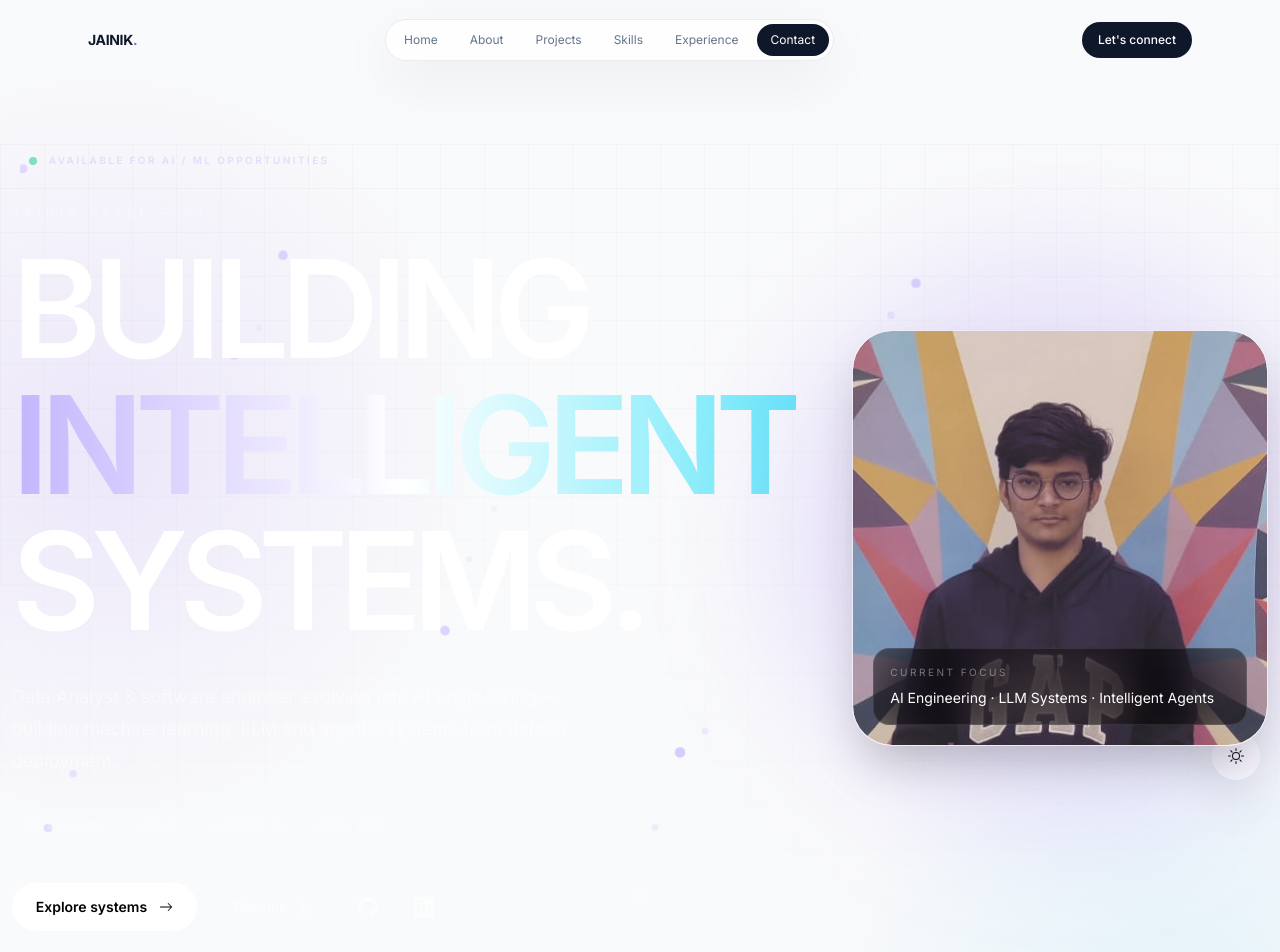
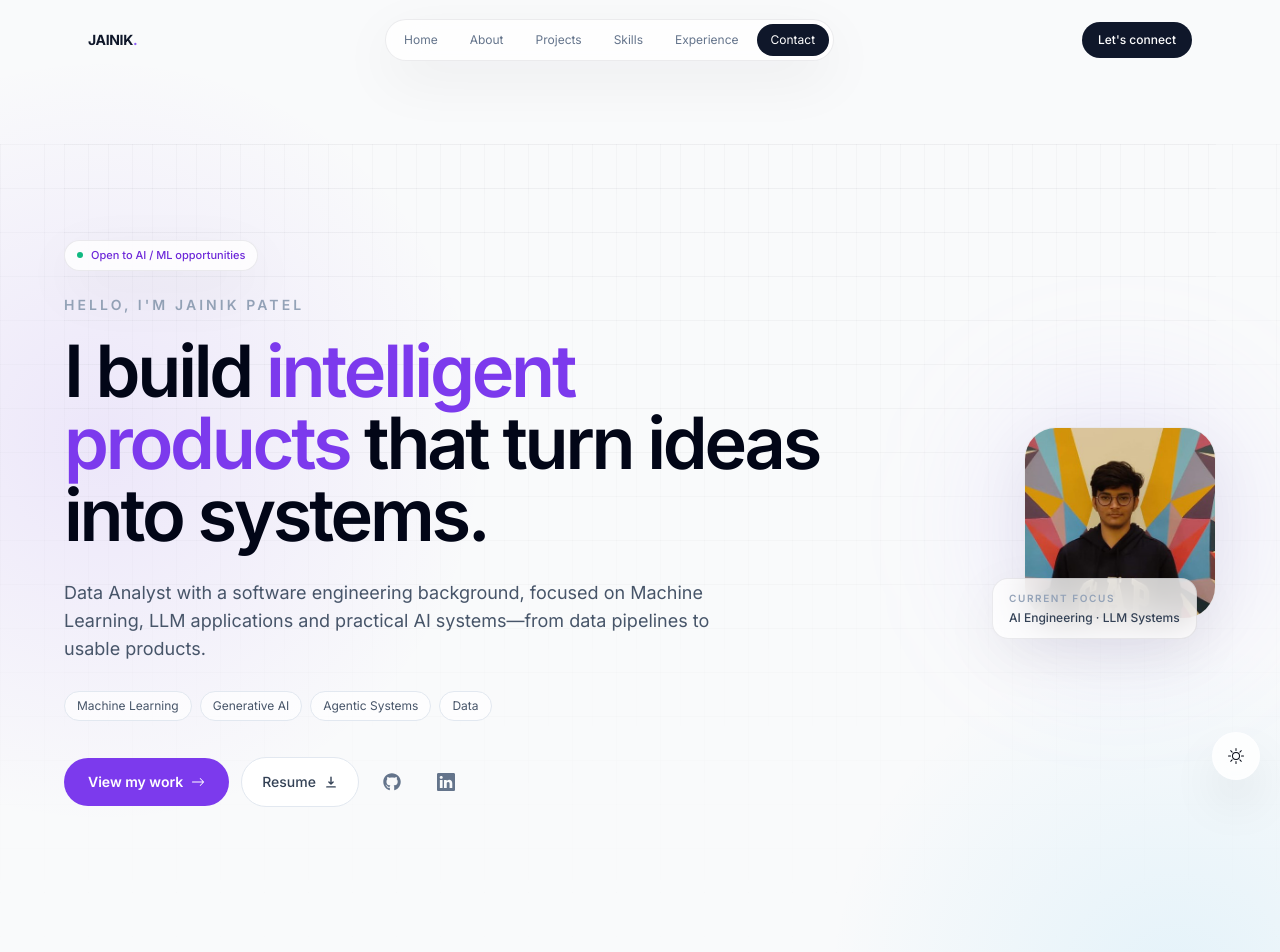
Before and after one commit to J3045/Portfolio-website, a Next.js app: page / in a window 1280 px wide. Shown: the top 952 px of the page. Built offline with nearby package versions, Linux system fonts and the light colour scheme; no server answers.

Commit message:
Redesign portfolio with modern light and dark theme support

```diff
--- a/components/intro.tsx
+++ b/components/intro.tsx
@@ -1,46 +1,63 @@
 "use client";
+
 import Image from "next/image";
 import { motion } from "framer-motion";
 import Link from "next/link";
-import { BsArrowDown, BsArrowRight, BsLinkedin } from "react-icons/bs";
+import { BsArrowRight, BsLinkedin } from "react-icons/bs";
 import { HiDownload } from "react-icons/hi";
 import { FaGithub } from "react-icons/fa";
 import { useSectionInView } from "@/lib/hook";
 import { useActiveSectionContext } from "@/context/active-section-context";
 
-const signals = ["ML SYSTEMS", "GENAI", "AGENTIC AI", "RAG / MCP"];
+const signals = ["Machine Learning", "Generative AI", "Agentic Systems", "Data"];
 
 export default function Intro() {
   const { ref } = useSectionInView("Home", 0.5);
   const { setActiveSection, setTimeOfLastClick } = useActiveSectionContext();
+
   return (
-    <section ref={ref} id="home" className="relative flex min-h-[92vh] w-full max-w-7xl items-center justify-center scroll-mt-[100rem]">
-      <div className="pointer-events-none absolute inset-0 overflow-hidden">
-        {[...Array(18)].map((_, i) => <motion.span key={i} className="absolute h-1.5 w-1.5 rounded-full bg-violet-300/70" style={{ left: (i * 17) % 100 + "%", top: (i * 29) % 90 + "%" }} animate={{ opacity: [0.15, 1, 0.15], scale: [1, 1.8, 1], y: [0, i % 2 ? -35 : 35, 0] }} transition={{ duration: 3 + (i % 4), repeat: Infinity, delay: i * .12 }} />)}
-      </div>
-      <div className="relative z-10 grid items-center gap-14 lg:grid-cols-[1.4fr_.6fr]">
-        <motion.div initial={{ opacity: 0, y: 30 }} animate={{ opacity: 1, y: 0 }} transition={{ duration: .7 }}>
-          <div className="mb-7 inline-flex items-center gap-3 rounded-full border border-white/10 bg-white/[.035] px-4 py-2 text-[10px] font-semibold tracking-[.24em] text-violet-200/80"><span className="h-2 w-2 animate-pulse rounded-full bg-emerald-400" />AVAILABLE FOR AI / ML OPPORTUNITIES</div>
-          <div className="mb-5 text-xs font-semibold tracking-[.42em] text-white/35">JAINIK PATEL — 01</div>
-          <h1 className="max-w-4xl text-6xl font-semibold leading-[.92] tracking-[-.065em] text-white sm:text-8xl xl:text-[8.5rem]">BUILDING<br /><span className="bg-gradient-to-r from-violet-300 via-white to-cyan-300 bg-clip-text text-transparent">INTELLIGENT</span><br />SYSTEMS.</h1>
-          <p className="mt-8 max-w-xl text-lg leading-8 text-white/50">Data Analyst & software engineer evolving into AI engineering — building machine learning, LLM and agentic systems from data to deployment.</p>
-          <div className="mt-8 flex flex-wrap gap-2">{signals.map((signal) => <span key={signal} className="rounded-full border border-white/10 bg-white/[.025] px-3 py-2 text-[10px] tracking-[.16em] text-white/45">{signal}</span>)}</div>
-          <div className="mt-10 flex flex-wrap items-center gap-3">
-            <Link href="#projects" onClick={() => { setActiveSection("Projects"); setTimeOfLastClick(Date.now()); }} className="group flex items-center gap-3 rounded-full bg-white px-6 py-3.5 text-sm font-semibold text-black transition hover:scale-[1.03]">Explore systems <BsArrowRight className="transition group-hover:translate-x-1" /></Link>
-            <a href="/Jainik_resume.pdf" download className="flex items-center gap-2 rounded-full border border-white/10 px-6 py-3.5 text-sm text-white/70 transition hover:bg-white/5">Resume <HiDownload /></a>
-            <a href="https://github.com/J3045" target="_blank" rel="noreferrer" className="p-3 text-xl text-white/50 hover:text-white"><FaGithub /></a>
-            <a href="https://www.linkedin.com/in/jainik-patel-b4a826200/" target="_blank" rel="noreferrer" className="p-3 text-xl text-white/50 hover:text-white"><BsLinkedin /></a>
+    <section ref={ref} id="home" className="relative flex min-h-[84vh] w-full max-w-6xl items-center scroll-mt-[100rem]">
+      <div className="grid-bg pointer-events-none absolute inset-x-0 top-0 h-full opacity-70" />
+      <div className="relative grid w-full items-center gap-12 py-24 lg:grid-cols-[1fr_auto]">
+        <motion.div initial={{ opacity: 0, y: 24 }} animate={{ opacity: 1, y: 0 }} transition={{ duration: .55 }}>
+          <div className="mb-6 inline-flex items-center gap-2 rounded-full surface px-3 py-1.5 text-[11px] font-medium text-violet-700 dark:text-violet-200">
+            <span className="h-1.5 w-1.5 rounded-full bg-emerald-500" /> Open to AI / ML opportunities
+          </div>
+          <p className="mb-5 text-sm font-semibold tracking-[.22em] text-slate-400 dark:text-white/35">HELLO, I&apos;M JAINIK PATEL</p>
+          <h1 className="max-w-3xl text-5xl font-semibold leading-[1.03] tracking-[-.045em] text-slate-950 sm:text-7xl dark:text-white">
+            I build <span className="text-violet-600 dark:text-violet-300">intelligent products</span> that turn ideas into systems.
+          </h1>
+          <p className="mt-7 max-w-2xl text-base leading-8 text-slate-600 sm:text-lg dark:text-white/55">
+            Data Analyst with a software engineering background, focused on Machine Learning, LLM applications and practical AI systems—from data pipelines to usable products.
+          </p>
+          <div className="mt-7 flex flex-wrap gap-2">
+            {signals.map((signal) => <span key={signal} className="rounded-full border border-slate-200 bg-white/70 px-3 py-1.5 text-xs text-slate-600 dark:border-white/10 dark:bg-white/[.04] dark:text-white/50">{signal}</span>)}
+          </div>
+          <div className="mt-9 flex flex-wrap items-center gap-3">
+            <Link href="#projects" onClick={() => { setActiveSection("Projects"); setTimeOfLastClick(Date.now()); }} className="group flex items-center gap-2 rounded-full bg-violet-600 px-6 py-3.5 text-sm font-semibold text-white transition hover:-translate-y-0.5 hover:bg-violet-700 hover:shadow-xl hover:shadow-violet-500/20">
+              View my work <BsArrowRight className="transition group-hover:translate-x-1" />
+            </Link>
+            <a href="/Jainik_resume.pdf" download className="flex items-center gap-2 rounded-full border border-slate-200 bg-white px-5 py-3.5 text-sm font-medium text-slate-700 transition hover:-translate-y-0.5 dark:border-white/10 dark:bg-white/[.05] dark:text-white/75">
+              Resume <HiDownload />
+            </a>
+            <a href="https://github.com/J3045" target="_blank" rel="noreferrer" className="p-3 text-lg text-slate-500 transition hover:text-slate-950 dark:text-white/45 dark:hover:text-white"><FaGithub /></a>
+            <a href="https://www.linkedin.com/in/jainik-patel-b4a826200/" target="_blank" rel="noreferrer" className="p-3 text-lg text-slate-500 transition hover:text-slate-950 dark:text-white/45 dark:hover:text-white"><BsLinkedin /></a>
           </div>
         </motion.div>
-        <motion.div className="relative mx-auto hidden lg:block" initial={{ opacity: 0, scale: .9 }} animate={{ opacity: 1, scale: 1 }} transition={{ duration: .9, delay: .15 }}>
-          <div className="absolute inset-[-5rem] rounded-full bg-violet-500/15 blur-3xl" />
-          <div className="relative aspect-square w-[26rem] overflow-hidden rounded-[2.5rem] border border-white/10 bg-gradient-to-br from-white/[.08] to-transparent p-5 shadow-2xl">
-            <Image src="/me2.png" alt="Jainik Patel" fill priority className="object-cover opacity-85 grayscale-[20%] mix-blend-luminosity" />
-            <div className="absolute inset-x-5 bottom-5 rounded-2xl border border-white/10 bg-black/45 p-4 backdrop-blur-xl"><div className="text-[10px] tracking-[.25em] text-white/40">CURRENT FOCUS</div><div className="mt-2 text-sm text-white">AI Engineering · LLM Systems · Intelligent Agents</div></div>
+
+        <motion.div initial={{ opacity: 0, scale: .94 }} animate={{ opacity: 1, scale: 1 }} transition={{ duration: .6, delay: .1 }} className="hidden lg:block">
+          <div className="float-slow relative">
+            <div className="absolute -inset-8 rounded-full bg-violet-400/15 blur-3xl dark:bg-violet-500/20" />
+            <div className="relative h-48 w-48 overflow-hidden rounded-[2rem] surface p-2">
+              <Image src="/me2.png" alt="Jainik Patel" fill priority className="rounded-[1.55rem] object-cover" />
+            </div>
+            <div className="absolute -bottom-5 -left-8 rounded-2xl surface px-4 py-3">
+              <p className="text-[10px] font-semibold tracking-[.16em] text-slate-400">CURRENT FOCUS</p>
+              <p className="mt-1 text-xs font-medium text-slate-700 dark:text-white/75">AI Engineering · LLM Systems</p>
+            </div>
           </div>
         </motion.div>
       </div>
-      <Link href="#about" className="absolute bottom-7 left-1/2 -translate-x-1/2 text-white/35 transition hover:text-white" aria-label="Scroll to about"><BsArrowDown className="animate-bounce" /></Link>
     </section>
   );
 }
```
